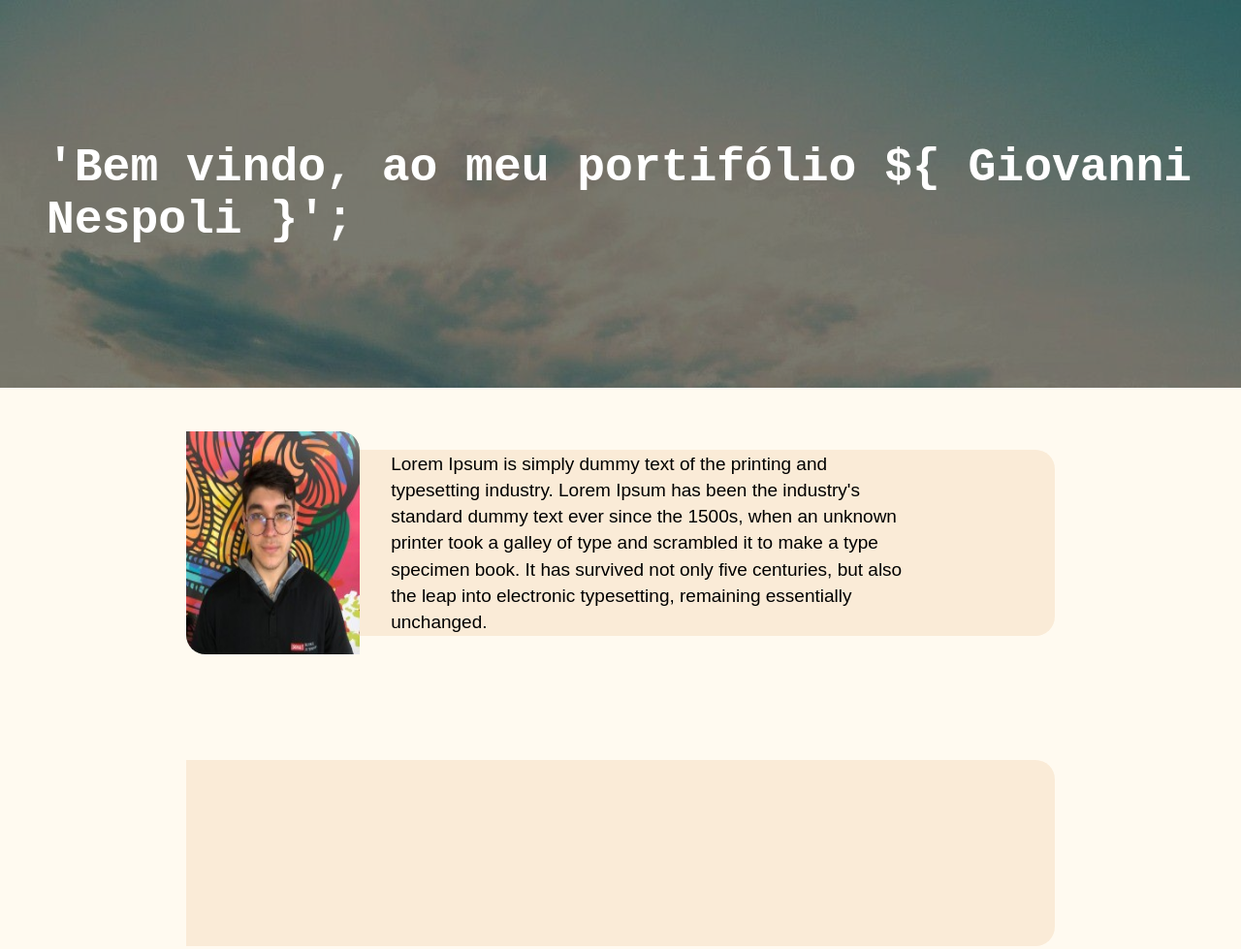
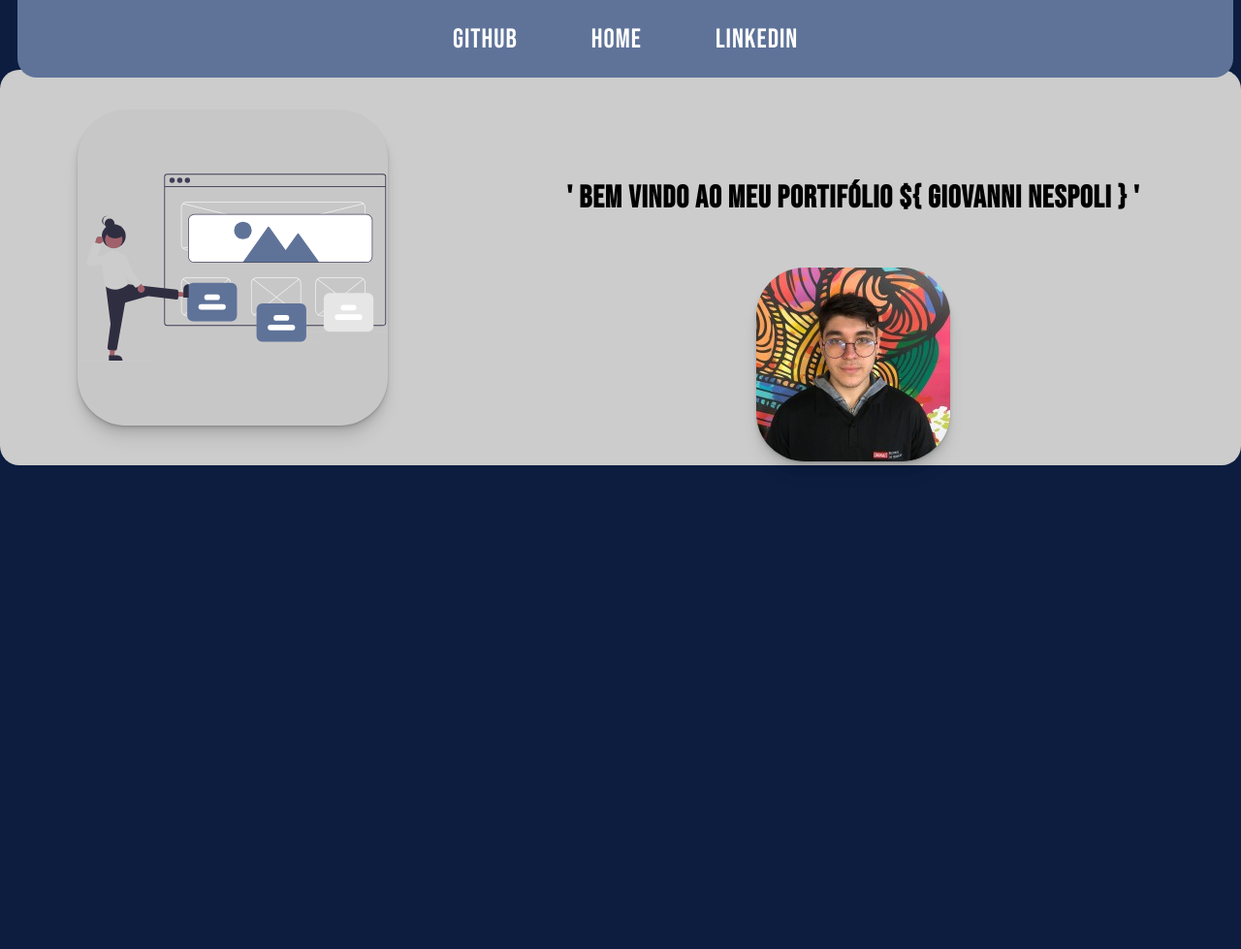
Before and after one commit to GiovanniNespoli/SENAI_ADS, a plain HTML site: page Front-End/Portifólio/src/pages/home/index.html in a window 1280 px wide. Shown: the top 979 px of the page at 97% size. Drawn offline with Linux system fonts and the light colour scheme.

Commit message:
fix: portifolio

```diff
--- a/Front-End/Portifólio/src/pages/home/index.html
+++ b/Front-End/Portifólio/src/pages/home/index.html
@@ -1,44 +1,43 @@
 <!DOCTYPE html>
 <html lang="pt-br">
-
 <head>
     <meta charset="UTF-8">
     <meta http-equiv="X-UA-Compatible" content="IE=edge">
     <meta name="viewport" content="width=device-width, initial-scale=1.0">
     <link rel="stylesheet" href="./styles.css">
-    <title>Home</title>
+    <title>Portifólio</title>
 </head>
-
 <body>
     <header>
-        <div>
-            <h1 id="animation"></h1>
-        </div>
+        <ul>
+            <li>
+                <a href="#">gitHub</a>
+            </li>
+            <li>
+                <a href="#">home</a>
+            </li>
+            <li>
+                <a href="#">linkedin</a>
+            </li>
+        </ul>
     </header>
     <main>
-        <div class="informations">
+        <div id="banner">
             <div>
-                <img src="../../assets/eu.jpg" alt="Sobre mim...">
-            </div>
-            <div class="informationsText">
-                <p>
-                    Lorem Ipsum is simply dummy text of the printing and typesetting industry. Lorem Ipsum has been the
-                    industry's standard dummy text ever since the 1500s, when an unknown printer took a galley of type
-                    and
-                    scrambled it to make a type specimen book. It has survived not only five centuries, but also the
-                    leap
-                    into electronic typesetting, remaining essentially unchanged.
-                </p>
-            </div>
-        </div>
-        <div class="informations habilities">
-            <div>
-
+                <img src="../../assets/welcomeIllustration.svg" alt="welcome!!">
+                <div>
+                    <div class="spaceBanner">
+                        <h1>' Bem vindo ao meu Portifólio ${ Giovanni Nespoli } '</h1>
+                    </div>
+                    <div class="spaceBanner left">
+                        <img src="../../assets/eu.jpg" alt="Giovanni Nespoli">
+                    </div>
+                </div>
             </div>
         </div>
     </main>
+    <section>
+
+    </section>
 </body>
-
-<script src="./textAnimation.js"></script>
-
 </html>
--- a/Front-End/Portifólio/src/pages/home/styles.css
+++ b/Front-End/Portifólio/src/pages/home/styles.css
@@ -1,3 +1,5 @@
+@import url('https://fonts.googleapis.com/css2?family=Bebas+Neue&display=swap');
+
 * {
     padding: 0;
     margin: 0;
@@ -5,77 +7,113 @@
     box-sizing: 0;
 }
 
-body header {
+body {
+    height: 150vh;
     width: 100%;
-    height: 50vh;
-    background: url('../../assets/hondaNSX.jpg');
+    background: #0C1D40;
 }
 
-body header div {
-    width: 100%;
+body header {
+    width: 98%;
+    height: 10vh;
+    margin: 0px 0px 0px 18px;
+
+    display: flex;
+    justify-content: space-around;
+
+    background-color: #5F7399;
+
+    border-bottom-right-radius: 20px;
+    border-bottom-left-radius: 20px;
+
+    position: fixed;
+}
+
+body header ul {
+    width: 30%;
     height: 100%;
-    background-color: rgba(0, 0, 0, 0.524);
+
     display: flex;
-    justify-content: left;
+    justify-content: space-between;
     align-items: center;
 }
 
-body header div h1 {
+body header ul li {
+    list-style-type: none;
+}
+
+body header ul li a,
+body main div#banner div h1 {
+    font-family: Bebas Neue;
+    letter-spacing: 1px;
+}
+
+body header ul li a {
+    font-size: 28px;
+    text-decoration: none;
+    text-transform: capitalize;
     color: #fff;
-    font-family: 'Courier New', Courier, monospace;
-    font-size: 3rem;
-    margin-left: 3rem;
+
+    padding: 2px 10px;
+    border-radius: 10px;
+    transition: 0.5s;
 }
-body main {
-    background-color: #FFFAF0;
-    height: 80vh;
+
+body header ul li a:hover {
+    background-color: #cccccc;
+    color: #000;
+}
+
+body main div#banner {
     width: 100%;
+    height: 60vh;
+
+    display: flex;
+    align-items: flex-end;
+}
+
+body main div#banner div {
+    width: 100%;
+    height: 85%;
+    background-color: #cccccc;
+    border-radius: 20px;
+
+    display: flex;
+    flex-direction: row;
+    align-items: center;
+    justify-content: space-around;
+}
+
+body main div#banner div img {
+    width: 25%;
+    height: 80%;
+
+    background-color: rgb(200, 199, 199);
+    border-radius: 50px;
+    box-shadow: rgba(0, 0, 0, 0.07) 0px 1px 1px, rgba(0, 0, 0, 0.07) 0px 2px 2px, rgba(0, 0, 0, 0.07) 0px 4px 4px, rgba(0, 0, 0, 0.07) 0px 8px 8px, rgba(0, 0, 0, 0.07) 0px 16px 16px;
+}
+
+body main div#banner div div {
+    width: 50%;
+    height: 70%;
+
     display: flex;
     flex-direction: column;
-    justify-content: space-around;
-    align-items: center;
 }
 
-body main .informations {
-    width: 70%;
-    height: 30%;
-    background-color: #FAEBD7;
-    display: flex;
-    border-bottom-right-radius: 20px;
-    border-top-right-radius: 20px;
+body main div#banner div div div.spaceBanner {
+    width: 100%;
+    height: 50%;
 }
 
-body main div.informations div {
-    width: 20%;
-    height: 100%;
+body main div#banner div div div.left {
     display: flex;
     align-items: center;
-    justify-content: center;
+
+    animation: ;
 }
 
-body main div.informations div.informationsText {
-    width: 60%;
-    height: 100%;
-    margin-left: 2rem ;
+body main div#banner div div img {
+    height: 200px;
+    width: 200px;
 }
-
-body main div.informations div.informationsText p {
-    color: #000;
-    font-size: 19px;
-    font-family: Arial, Helvetica, sans-serif;
-    text-align: left;
-    line-height: 1.7rem;
-}
-
-body main div.informations div img {
-    width: 100%;
-    height: 120%;
-    border-top-right-radius: 20px;
-    border-bottom-left-radius: 20px;
-}
-
-.habilities {
-    display: flex;
-    flex-direction: row;
-    justify-content: flex-end;
-}
```
Also changed, not shown: Front-End/Portifólio/src/assets/hondaNSX.jpg (deleted), Front-End/Portifólio/src/assets/welcomeIllustration.svg (added).
